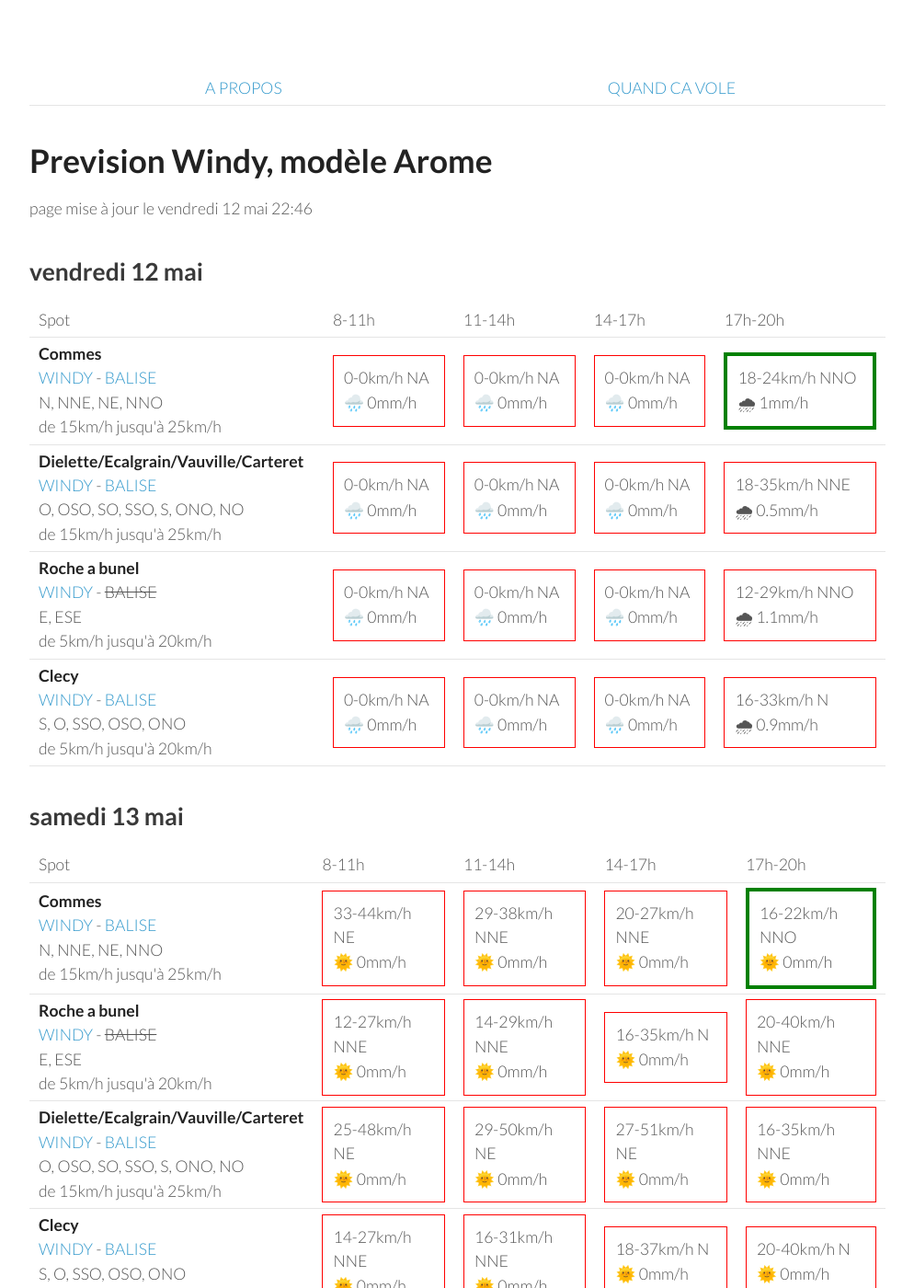
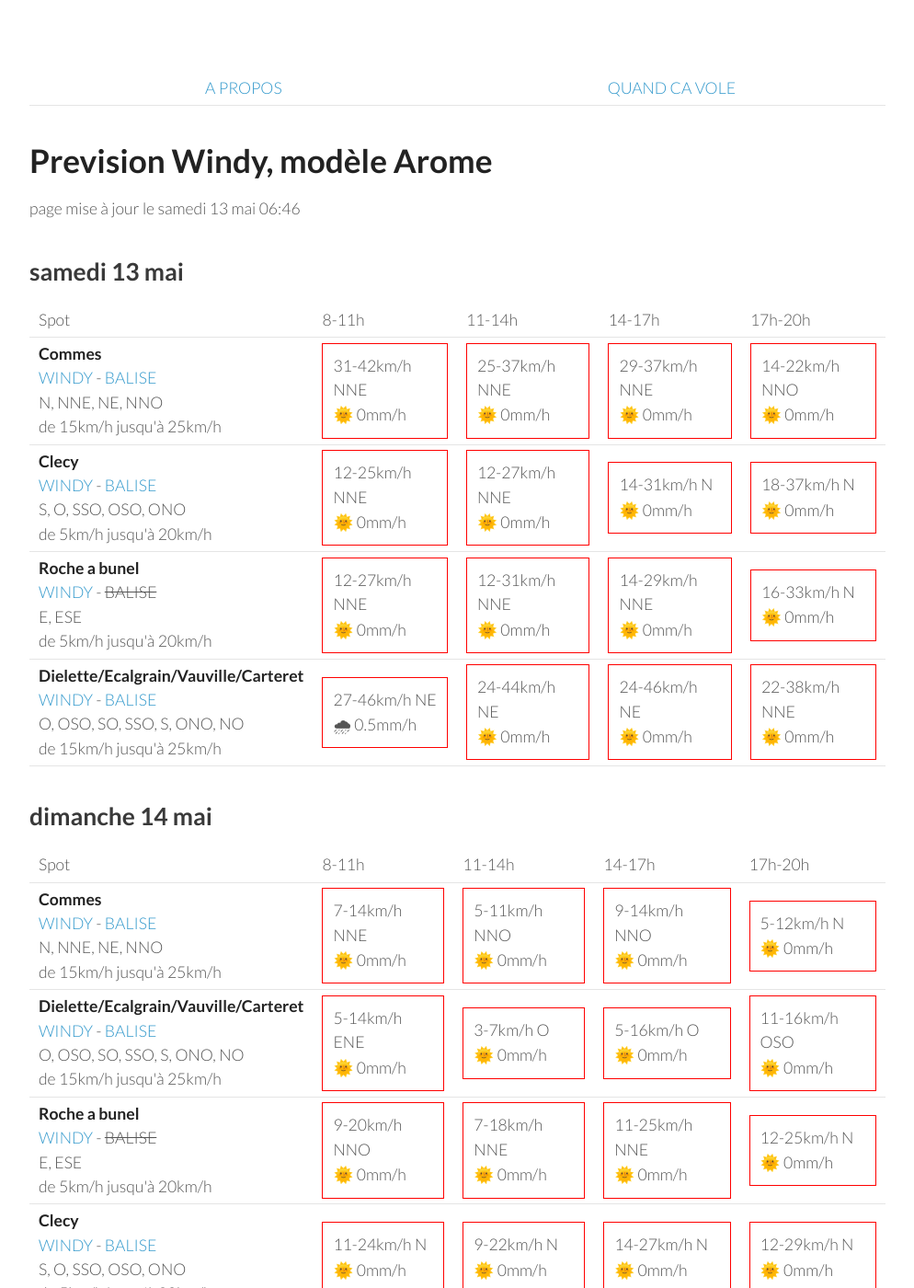
Before and after one commit to parapente-dans-le-nord/parapente-dans-le-nord.github.io, a Jekyll site: the page built from normandie.markdown, in a window 1280 px wide and 1400 px high. Shown: the whole window at 92% size, without its empty margins (26-1020 px from the left). Built offline with Jekyll 4.4.1, drawn with Linux system fonts in a browser that asks for light colours; some of the changed text lies outside the part shown.

Commit message:
update index.markdown

```diff
--- a/normandie.markdown
+++ b/normandie.markdown
@@ -7,60 +7,8 @@ title:  "Tous les spots"
 {: .links}
 
 # Prevision Windy, modèle Arome
-page mise à jour le vendredi 12 mai 22:46
+page mise à jour le samedi 13 mai 06:46
 
-## vendredi 12 mai
-
-{::nomarkdown}
-<table>
-  <tbody>
-    <tr>
-      <td>Spot</td>
-      <td>8-11h</td>
-      <td>11-14h</td>
-      <td>14-17h</td>
-      <td>17h-20h</td>
-    </tr>
-<tr>
-        <td><strong>Commes</strong><br><a href="https://windy.com/49.346/-0.726?48.936,-0.726,8">WINDY</a> - <span class=""><a href="http://www.balisemeteo.com/balise.php?idBalise=158">BALISE</a> </span><br> <span class="vent-favorable">N, NNE, NE, NNO</span><br><span class="force-vent">de 15km/h jusqu'à 25km/h</span> </td>
-
-            <td><div class="not-flyable"><p>0-0km/h NA</p><p>🌧️ 0mm/h</p></div></td>
-            <td><div class="not-flyable"><p>0-0km/h NA</p><p>🌧️ 0mm/h</p></div></td>
-            <td><div class="not-flyable"><p>0-0km/h NA</p><p>🌧️ 0mm/h</p></div></td>
-            <td><div class="flyable"><p>18-24km/h NNO</p><p>🌧 1mm/h</p></div></td>
-
-    </tr>
-<tr>
-        <td><strong>Dielette/Ecalgrain/Vauville/Carteret</strong><br><a href="https://windy.com/49.650/-1.856?49.243,-1.856,8">WINDY</a> - <span class=""><a href="http://www.balisemeteo.com/balise.php?idBalise=81">BALISE</a> </span><br> <span class="vent-favorable">O, OSO, SO, SSO, S, ONO, NO</span><br><span class="force-vent">de 15km/h jusqu'à 25km/h</span> </td>
-
-            <td><div class="not-flyable"><p>0-0km/h NA</p><p>🌧️ 0mm/h</p></div></td>
-            <td><div class="not-flyable"><p>0-0km/h NA</p><p>🌧️ 0mm/h</p></div></td>
-            <td><div class="not-flyable"><p>0-0km/h NA</p><p>🌧️ 0mm/h</p></div></td>
-            <td><div class="not-flyable"><p>18-35km/h NNE</p><p>🌧 0.5mm/h</p></div></td>
-
-    </tr>
-<tr>
-        <td><strong>Roche a bunel</strong><br><a href="https://windy.com/48.993/-0.499?48.580,-0.499,8">WINDY</a> - <span class="no-balise"> BALISE </span><br> <span class="vent-favorable">E, ESE</span><br><span class="force-vent">de 5km/h jusqu'à 20km/h</span> </td>
-
-            <td><div class="not-flyable"><p>0-0km/h NA</p><p>🌧️ 0mm/h</p></div></td>
-            <td><div class="not-flyable"><p>0-0km/h NA</p><p>🌧️ 0mm/h</p></div></td>
-            <td><div class="not-flyable"><p>0-0km/h NA</p><p>🌧️ 0mm/h</p></div></td>
-            <td><div class="not-flyable"><p>12-29km/h NNO</p><p>🌧 1.1mm/h</p></div></td>
-
-    </tr>
-<tr>
-        <td><strong>Clecy</strong><br><a href="https://windy.com/48.929/-0.470?48.516,-0.470,8">WINDY</a> - <span class=""><a href="http://www.balisemeteo.com/balise.php?idBalise=122">BALISE</a> </span><br> <span class="vent-favorable">S, O, SSO, OSO, ONO</span><br><span class="force-vent">de 5km/h jusqu'à 20km/h</span> </td>
-
-            <td><div class="not-flyable"><p>0-0km/h NA</p><p>🌧️ 0mm/h</p></div></td>
-            <td><div class="not-flyable"><p>0-0km/h NA</p><p>🌧️ 0mm/h</p></div></td>
-            <td><div class="not-flyable"><p>0-0km/h NA</p><p>🌧️ 0mm/h</p></div></td>
-            <td><div class="not-flyable"><p>16-33km/h N</p><p>🌧 0.9mm/h</p></div></td>
-
-    </tr>
-
-</tbody>
-</table>
-{:/}
 ## samedi 13 mai
 
 {::nomarkdown}
@@ -76,10 +24,20 @@ page mise à jour le vendredi 12 mai 22:46
 <tr>
         <td><strong>Commes</strong><br><a href="https://windy.com/49.346/-0.726?48.936,-0.726,8">WINDY</a> - <span class=""><a href="http://www.balisemeteo.com/balise.php?idBalise=158">BALISE</a> </span><br> <span class="vent-favorable">N, NNE, NE, NNO</span><br><span class="force-vent">de 15km/h jusqu'à 25km/h</span> </td>
 
-            <td><div class="not-flyable"><p>33-44km/h NE</p><p>🌞 0mm/h</p></div></td>
-            <td><div class="not-flyable"><p>29-38km/h NNE</p><p>🌞 0mm/h</p></div></td>
-            <td><div class="not-flyable"><p>20-27km/h NNE</p><p>🌞 0mm/h</p></div></td>
-            <td><div class="flyable"><p>16-22km/h NNO</p><p>🌞 0mm/h</p></div></td>
+            <td><div class="not-flyable"><p>31-42km/h NNE</p><p>🌞 0mm/h</p></div></td>
+            <td><div class="not-flyable"><p>25-37km/h NNE</p><p>🌞 0mm/h</p></div></td>
+            <td><div class="not-flyable"><p>29-37km/h NNE</p><p>🌞 0mm/h</p></div></td>
+            <td><div class="not-flyable"><p>14-22km/h NNO</p><p>🌞 0mm/h</p></div></td>
+
+
+    </tr>
+<tr>
+        <td><strong>Clecy</strong><br><a href="https://windy.com/48.929/-0.470?48.516,-0.470,8">WINDY</a> - <span class=""><a href="http://www.balisemeteo.com/balise.php?idBalise=122">BALISE</a> </span><br> <span class="vent-favorable">S, O, SSO, OSO, ONO</span><br><span class="force-vent">de 5km/h jusqu'à 20km/h</span> </td>
+
+            <td><div class="not-flyable"><p>12-25km/h NNE</p><p>🌞 0mm/h</p></div></td>
+            <td><div class="not-flyable"><p>12-27km/h NNE</p><p>🌞 0mm/h</p></div></td>
+            <td><div class="not-flyable"><p>14-31km/h N</p><p>🌞 0mm/h</p></div></td>
+            <td><div class="not-flyable"><p>18-37km/h N</p><p>🌞 0mm/h</p></div></td>
 
 
     </tr>
@@ -87,29 +45,19 @@ page mise à jour le vendredi 12 mai 22:46
         <td><strong>Roche a bunel</strong><br><a href="https://windy.com/48.993/-0.499?48.580,-0.499,8">WINDY</a> - <span class="no-balise"> BALISE </span><br> <span class="vent-favorable">E, ESE</span><br><span class="force-vent">de 5km/h jusqu'à 20km/h</span> </td>
 
             <td><div class="not-flyable"><p>12-27km/h NNE</p><p>🌞 0mm/h</p></div></td>
+            <td><div class="not-flyable"><p>12-31km/h NNE</p><p>🌞 0mm/h</p></div></td>
             <td><div class="not-flyable"><p>14-29km/h NNE</p><p>🌞 0mm/h</p></div></td>
-            <td><div class="not-flyable"><p>16-35km/h N</p><p>🌞 0mm/h</p></div></td>
-            <td><div class="not-flyable"><p>20-40km/h NNE</p><p>🌞 0mm/h</p></div></td>
+            <td><div class="not-flyable"><p>16-33km/h N</p><p>🌞 0mm/h</p></div></td>
 
 
     </tr>
 <tr>
         <td><strong>Dielette/Ecalgrain/Vauville/Carteret</strong><br><a href="https://windy.com/49.650/-1.856?49.243,-1.856,8">WINDY</a> - <span class=""><a href="http://www.balisemeteo.com/balise.php?idBalise=81">BALISE</a> </span><br> <span class="vent-favorable">O, OSO, SO, SSO, S, ONO, NO</span><br><span class="force-vent">de 15km/h jusqu'à 25km/h</span> </td>
 
-            <td><div class="not-flyable"><p>25-48km/h NE</p><p>🌞 0mm/h</p></div></td>
-            <td><div class="not-flyable"><p>29-50km/h NE</p><p>🌞 0mm/h</p></div></td>
-            <td><div class="not-flyable"><p>27-51km/h NE</p><p>🌞 0mm/h</p></div></td>
-            <td><div class="not-flyable"><p>16-35km/h NNE</p><p>🌞 0mm/h</p></div></td>
-
-
-    </tr>
-<tr>
-        <td><strong>Clecy</strong><br><a href="https://windy.com/48.929/-0.470?48.516,-0.470,8">WINDY</a> - <span class=""><a href="http://www.balisemeteo.com/balise.php?idBalise=122">BALISE</a> </span><br> <span class="vent-favorable">S, O, SSO, OSO, ONO</span><br><span class="force-vent">de 5km/h jusqu'à 20km/h</span> </td>
-
-            <td><div class="not-flyable"><p>14-27km/h NNE</p><p>🌞 0mm/h</p></div></td>
-            <td><div class="not-flyable"><p>16-31km/h NNE</p><p>🌞 0mm/h</p></div></td>
-            <td><div class="not-flyable"><p>18-37km/h N</p><p>🌞 0mm/h</p></div></td>
-            <td><div class="not-flyable"><p>20-40km/h N</p><p>🌞 0mm/h</p></div></td>
+            <td><div class="not-flyable"><p>27-46km/h NE</p><p>🌧 0.5mm/h</p></div></td>
+            <td><div class="not-flyable"><p>24-44km/h NE</p><p>🌞 0mm/h</p></div></td>
+            <td><div class="not-flyable"><p>24-46km/h NE</p><p>🌞 0mm/h</p></div></td>
+            <td><div class="not-flyable"><p>22-38km/h NNE</p><p>🌞 0mm/h</p></div></td>
 
 
     </tr>
@@ -132,39 +80,39 @@ page mise à jour le vendredi 12 mai 22:46
 <tr>
         <td><strong>Commes</strong><br><a href="https://windy.com/49.346/-0.726?48.936,-0.726,8">WINDY</a> - <span class=""><a href="http://www.balisemeteo.com/balise.php?idBalise=158">BALISE</a> </span><br> <span class="vent-favorable">N, NNE, NE, NNO</span><br><span class="force-vent">de 15km/h jusqu'à 25km/h</span> </td>
 
-            <td><div class="not-flyable"><p>11-14km/h NNE</p><p>🌞 0mm/h</p></div></td>
-            <td><div class="not-flyable"><p>11-18km/h NNO</p><p>🌞 0mm/h</p></div></td>
-            <td><div class="not-flyable"><p>7-18km/h N</p><p>🌞 0mm/h</p></div></td>
-            <td><div class="not-flyable"><p>3-18km/h N</p><p>🌞 0mm/h</p></div></td>
+            <td><div class="not-flyable"><p>7-14km/h NNE</p><p>🌞 0mm/h</p></div></td>
+            <td><div class="not-flyable"><p>5-11km/h NNO</p><p>🌞 0mm/h</p></div></td>
+            <td><div class="not-flyable"><p>9-14km/h NNO</p><p>🌞 0mm/h</p></div></td>
+            <td><div class="not-flyable"><p>5-12km/h N</p><p>🌞 0mm/h</p></div></td>
 
 
     </tr>
 <tr>
         <td><strong>Dielette/Ecalgrain/Vauville/Carteret</strong><br><a href="https://windy.com/49.650/-1.856?49.243,-1.856,8">WINDY</a> - <span class=""><a href="http://www.balisemeteo.com/balise.php?idBalise=81">BALISE</a> </span><br> <span class="vent-favorable">O, OSO, SO, SSO, S, ONO, NO</span><br><span class="force-vent">de 15km/h jusqu'à 25km/h</span> </td>
 
-            <td><div class="not-flyable"><p>1-5km/h ENE</p><p>🌞 0mm/h</p></div></td>
-            <td><div class="not-flyable"><p>7-12km/h NNO</p><p>🌞 0mm/h</p></div></td>
-            <td><div class="not-flyable"><p>9-14km/h NNO</p><p>🌞 0mm/h</p></div></td>
-            <td><div class="not-flyable"><p>14-22km/h ONO</p><p>🌞 0mm/h</p></div></td>
+            <td><div class="not-flyable"><p>5-14km/h ENE</p><p>🌞 0mm/h</p></div></td>
+            <td><div class="not-flyable"><p>3-7km/h O</p><p>🌞 0mm/h</p></div></td>
+            <td><div class="not-flyable"><p>5-16km/h O</p><p>🌞 0mm/h</p></div></td>
+            <td><div class="not-flyable"><p>11-16km/h OSO</p><p>🌞 0mm/h</p></div></td>
+
+
+    </tr>
+<tr>
+        <td><strong>Roche a bunel</strong><br><a href="https://windy.com/48.993/-0.499?48.580,-0.499,8">WINDY</a> - <span class="no-balise"> BALISE </span><br> <span class="vent-favorable">E, ESE</span><br><span class="force-vent">de 5km/h jusqu'à 20km/h</span> </td>
+
+            <td><div class="not-flyable"><p>9-20km/h NNO</p><p>🌞 0mm/h</p></div></td>
+            <td><div class="not-flyable"><p>7-18km/h NNE</p><p>🌞 0mm/h</p></div></td>
+            <td><div class="not-flyable"><p>11-25km/h NNE</p><p>🌞 0mm/h</p></div></td>
+            <td><div class="not-flyable"><p>12-25km/h N</p><p>🌞 0mm/h</p></div></td>
 
 
     </tr>
 <tr>
         <td><strong>Clecy</strong><br><a href="https://windy.com/48.929/-0.470?48.516,-0.470,8">WINDY</a> - <span class=""><a href="http://www.balisemeteo.com/balise.php?idBalise=122">BALISE</a> </span><br> <span class="vent-favorable">S, O, SSO, OSO, ONO</span><br><span class="force-vent">de 5km/h jusqu'à 20km/h</span> </td>
 
-            <td><div class="not-flyable"><p>9-18km/h N</p><p>🌞 0mm/h</p></div></td>
-            <td><div class="not-flyable"><p>11-27km/h N</p><p>🌞 0mm/h</p></div></td>
-            <td><div class="not-flyable"><p>11-27km/h N</p><p>🌞 0mm/h</p></div></td>
-            <td><div class="not-flyable"><p>12-29km/h N</p><p>🌞 0mm/h</p></div></td>
-
-
-    </tr>
-<tr>
-        <td><strong>Roche a bunel</strong><br><a href="https://windy.com/48.993/-0.499?48.580,-0.499,8">WINDY</a> - <span class="no-balise"> BALISE </span><br> <span class="vent-favorable">E, ESE</span><br><span class="force-vent">de 5km/h jusqu'à 20km/h</span> </td>
-
-            <td><div class="not-flyable"><p>7-14km/h NNO</p><p>🌞 0mm/h</p></div></td>
-            <td><div class="not-flyable"><p>11-27km/h N</p><p>🌞 0mm/h</p></div></td>
-            <td><div class="not-flyable"><p>12-29km/h N</p><p>🌞 0mm/h</p></div></td>
+            <td><div class="not-flyable"><p>11-24km/h N</p><p>🌞 0mm/h</p></div></td>
+            <td><div class="not-flyable"><p>9-22km/h N</p><p>🌞 0mm/h</p></div></td>
+            <td><div class="not-flyable"><p>14-27km/h N</p><p>🌞 0mm/h</p></div></td>
             <td><div class="not-flyable"><p>12-29km/h N</p><p>🌞 0mm/h</p></div></td>
 
 
@@ -186,42 +134,42 @@ page mise à jour le vendredi 12 mai 22:46
       <td>17h-20h</td>
     </tr>
 <tr>
-        <td><strong>Commes</strong><br><a href="https://windy.com/49.346/-0.726?48.936,-0.726,8">WINDY</a> - <span class=""><a href="http://www.balisemeteo.com/balise.php?idBalise=158">BALISE</a> </span><br> <span class="vent-favorable">N, NNE, NE, NNO</span><br><span class="force-vent">de 15km/h jusqu'à 25km/h</span> </td>
+        <td><strong>Dielette/Ecalgrain/Vauville/Carteret</strong><br><a href="https://windy.com/49.650/-1.856?49.243,-1.856,8">WINDY</a> - <span class=""><a href="http://www.balisemeteo.com/balise.php?idBalise=81">BALISE</a> </span><br> <span class="vent-favorable">O, OSO, SO, SSO, S, ONO, NO</span><br><span class="force-vent">de 15km/h jusqu'à 25km/h</span> </td>
 
-            <td><div class="not-flyable"><p>25-38km/h ONO</p><p>🌧 0.5mm/h</p></div></td>
-            <td><div class="not-flyable"><p>35-59km/h NNO</p><p>🌧 1.2mm/h</p></div></td>
-            <td><div class="not-flyable"><p>33-57km/h NNO</p><p>🌞 0mm/h</p></div></td>
-            <td><div class="not-flyable"><p>31-53km/h NO</p><p>🌞 0mm/h</p></div></td>
+            <td><div class="flyable"><p>16-22km/h NO</p><p>🌞 0mm/h</p></div></td>
+            <td><div class="not-flyable"><p>31-51km/h N</p><p>🌧 1.1mm/h</p></div></td>
+            <td><div class="not-flyable"><p>29-48km/h N</p><p>🌞 0mm/h</p></div></td>
+            <td><div class="not-flyable"><p>27-42km/h NNO</p><p>🌞 0mm/h</p></div></td>
 
 
     </tr>
 <tr>
-        <td><strong>Dielette/Ecalgrain/Vauville/Carteret</strong><br><a href="https://windy.com/49.650/-1.856?49.243,-1.856,8">WINDY</a> - <span class=""><a href="http://www.balisemeteo.com/balise.php?idBalise=81">BALISE</a> </span><br> <span class="vent-favorable">O, OSO, SO, SSO, S, ONO, NO</span><br><span class="force-vent">de 15km/h jusqu'à 25km/h</span> </td>
+        <td><strong>Commes</strong><br><a href="https://windy.com/49.346/-0.726?48.936,-0.726,8">WINDY</a> - <span class=""><a href="http://www.balisemeteo.com/balise.php?idBalise=158">BALISE</a> </span><br> <span class="vent-favorable">N, NNE, NE, NNO</span><br><span class="force-vent">de 15km/h jusqu'à 25km/h</span> </td>
 
-            <td><div class="not-flyable"><p>11-18km/h ONO</p><p>🌧 0.2mm/h</p></div></td>
-            <td><div class="not-flyable"><p>29-46km/h N</p><p>🌧 0.5mm/h</p></div></td>
-            <td><div class="not-flyable"><p>29-46km/h N</p><p>🌞 0mm/h</p></div></td>
-            <td><div class="not-flyable"><p>29-44km/h NNO</p><p>🌞 0mm/h</p></div></td>
+            <td><div class="not-flyable"><p>14-24km/h ONO</p><p>🌧 0.2mm/h</p></div></td>
+            <td><div class="not-flyable"><p>20-33km/h NNO</p><p>🌧 0.3mm/h</p></div></td>
+            <td><div class="not-flyable"><p>29-48km/h NNO</p><p>🌧 1.6mm/h</p></div></td>
+            <td><div class="not-flyable"><p>22-46km/h NNO</p><p>🌞 0mm/h</p></div></td>
 
 
     </tr>
 <tr>
         <td><strong>Clecy</strong><br><a href="https://windy.com/48.929/-0.470?48.516,-0.470,8">WINDY</a> - <span class=""><a href="http://www.balisemeteo.com/balise.php?idBalise=122">BALISE</a> </span><br> <span class="vent-favorable">S, O, SSO, OSO, ONO</span><br><span class="force-vent">de 5km/h jusqu'à 20km/h</span> </td>
 
-            <td><div class="not-flyable"><p>7-22km/h ONO</p><p>🌞 0mm/h</p></div></td>
-            <td><div class="not-flyable"><p>16-33km/h NNO</p><p>🌧 0.4mm/h</p></div></td>
-            <td><div class="not-flyable"><p>18-38km/h NNO</p><p>🌧 0.8mm/h</p></div></td>
-            <td><div class="not-flyable"><p>22-48km/h NNO</p><p>🌧 0.2mm/h</p></div></td>
+            <td><div class="not-flyable"><p>11-24km/h ONO</p><p>🌞 0mm/h</p></div></td>
+            <td><div class="not-flyable"><p>11-24km/h NO</p><p>🌧 0.3mm/h</p></div></td>
+            <td><div class="not-flyable"><p>20-42km/h NNO</p><p>🌧 1.2mm/h</p></div></td>
+            <td><div class="not-flyable"><p>20-44km/h NNO</p><p>🌧 0.4mm/h</p></div></td>
 
 
     </tr>
 <tr>
         <td><strong>Roche a bunel</strong><br><a href="https://windy.com/48.993/-0.499?48.580,-0.499,8">WINDY</a> - <span class="no-balise"> BALISE </span><br> <span class="vent-favorable">E, ESE</span><br><span class="force-vent">de 5km/h jusqu'à 20km/h</span> </td>
 
-            <td><div class="not-flyable"><p>9-24km/h ONO</p><p>🌧 0.2mm/h</p></div></td>
-            <td><div class="not-flyable"><p>16-33km/h NNO</p><p>🌧 0.4mm/h</p></div></td>
-            <td><div class="not-flyable"><p>20-40km/h NNO</p><p>🌧 0.9mm/h</p></div></td>
-            <td><div class="not-flyable"><p>22-50km/h NNO</p><p>🌧 0.2mm/h</p></div></td>
+            <td><div class="not-flyable"><p>11-24km/h ONO</p><p>🌞 0mm/h</p></div></td>
+            <td><div class="not-flyable"><p>12-27km/h NNO</p><p>🌧 0.3mm/h</p></div></td>
+            <td><div class="not-flyable"><p>20-42km/h NNO</p><p>🌧 1.8mm/h</p></div></td>
+            <td><div class="not-flyable"><p>22-44km/h NNO</p><p>🌧 0.4mm/h</p></div></td>
 
 
     </tr>
@@ -244,18 +192,18 @@ page mise à jour le vendredi 12 mai 22:46
 <tr>
         <td><strong>Commes</strong><br><a href="https://windy.com/49.346/-0.726?48.936,-0.726,8">WINDY</a> - <span class=""><a href="http://www.balisemeteo.com/balise.php?idBalise=158">BALISE</a> </span><br> <span class="vent-favorable">N, NNE, NE, NNO</span><br><span class="force-vent">de 15km/h jusqu'à 25km/h</span> </td>
 
-            <td><div class="not-flyable"><p>29-44km/h N</p><p>🌞 0mm/h</p></div></td>
-            <td><div class="not-flyable"><p>31-50km/h N</p><p>🌧 0.2mm/h</p></div></td>
-            <td><div class="not-flyable"><p>33-55km/h N</p><p>🌧 0.4mm/h</p></div></td>
-            <td><div class="not-flyable"><p>33-55km/h N</p><p>🌧 0.9mm/h</p></div></td>
+            <td><div class="not-flyable"><p>18-29km/h N</p><p>🌞 0mm/h</p></div></td>
+            <td><div class="not-flyable"><p>18-33km/h NNO</p><p>🌞 0mm/h</p></div></td>
+            <td><div class="not-flyable"><p>22-38km/h NNO</p><p>🌧 0.2mm/h</p></div></td>
+            <td><div class="not-flyable"><p>24-40km/h NNO</p><p>🌧 0.2mm/h</p></div></td>
 
 
     </tr>
 <tr>
         <td><strong>Dielette/Ecalgrain/Vauville/Carteret</strong><br><a href="https://windy.com/49.650/-1.856?49.243,-1.856,8">WINDY</a> - <span class=""><a href="http://www.balisemeteo.com/balise.php?idBalise=81">BALISE</a> </span><br> <span class="vent-favorable">O, OSO, SO, SSO, S, ONO, NO</span><br><span class="force-vent">de 15km/h jusqu'à 25km/h</span> </td>
 
-            <td><div class="not-flyable"><p>22-33km/h N</p><p>🌞 0mm/h</p></div></td>
-            <td><div class="not-flyable"><p>22-35km/h N</p><p>🌞 0mm/h</p></div></td>
+            <td><div class="not-flyable"><p>18-27km/h N</p><p>🌞 0mm/h</p></div></td>
+            <td><div class="not-flyable"><p>20-31km/h N</p><p>🌞 0mm/h</p></div></td>
             <td><div class="not-flyable"><p>20-33km/h NNO</p><p>🌞 0mm/h</p></div></td>
             <td><div class="not-flyable"><p>20-31km/h NNO</p><p>🌧 0.3mm/h</p></div></td>
 
@@ -264,8 +212,8 @@ page mise à jour le vendredi 12 mai 22:46
 <tr>
         <td><strong>Clecy</strong><br><a href="https://windy.com/48.929/-0.470?48.516,-0.470,8">WINDY</a> - <span class=""><a href="http://www.balisemeteo.com/balise.php?idBalise=122">BALISE</a> </span><br> <span class="vent-favorable">S, O, SSO, OSO, ONO</span><br><span class="force-vent">de 5km/h jusqu'à 20km/h</span> </td>
 
-            <td><div class="not-flyable"><p>14-29km/h NNO</p><p>🌞 0mm/h</p></div></td>
-            <td><div class="not-flyable"><p>20-44km/h N</p><p>🌞 0mm/h</p></div></td>
+            <td><div class="not-flyable"><p>14-27km/h NNO</p><p>🌞 0mm/h</p></div></td>
+            <td><div class="not-flyable"><p>16-37km/h N</p><p>🌞 0mm/h</p></div></td>
             <td><div class="not-flyable"><p>22-46km/h N</p><p>🌞 0mm/h</p></div></td>
             <td><div class="not-flyable"><p>20-46km/h N</p><p>🌧 0.2mm/h</p></div></td>
 
@@ -275,7 +223,7 @@ page mise à jour le vendredi 12 mai 22:46
         <td><strong>Roche a bunel</strong><br><a href="https://windy.com/48.993/-0.499?48.580,-0.499,8">WINDY</a> - <span class="no-balise"> BALISE </span><br> <span class="vent-favorable">E, ESE</span><br><span class="force-vent">de 5km/h jusqu'à 20km/h</span> </td>
 
             <td><div class="not-flyable"><p>14-27km/h NNO</p><p>🌞 0mm/h</p></div></td>
-            <td><div class="not-flyable"><p>22-44km/h N</p><p>🌞 0mm/h</p></div></td>
+            <td><div class="not-flyable"><p>18-37km/h N</p><p>🌞 0mm/h</p></div></td>
             <td><div class="not-flyable"><p>22-46km/h N</p><p>🌧 0.2mm/h</p></div></td>
             <td><div class="not-flyable"><p>22-46km/h N</p><p>🌧 0.3mm/h</p></div></td>
 
@@ -300,10 +248,10 @@ page mise à jour le vendredi 12 mai 22:46
 <tr>
         <td><strong>Commes</strong><br><a href="https://windy.com/49.346/-0.726?48.936,-0.726,8">WINDY</a> - <span class=""><a href="http://www.balisemeteo.com/balise.php?idBalise=158">BALISE</a> </span><br> <span class="vent-favorable">N, NNE, NE, NNO</span><br><span class="force-vent">de 15km/h jusqu'à 25km/h</span> </td>
 
-            <td><div class="not-flyable"><p>37-57km/h NNE</p><p>🌞 0mm/h</p></div></td>
-            <td><div class="not-flyable"><p>37-62km/h NE</p><p>🌞 0mm/h</p></div></td>
-            <td><div class="not-flyable"><p>40-66km/h NE</p><p>🌞 0mm/h</p></div></td>
-            <td><div class="not-flyable"><p>40-68km/h NE</p><p>🌞 0mm/h</p></div></td>
+            <td><div class="not-flyable"><p>27-44km/h NNE</p><p>🌞 0mm/h</p></div></td>
+            <td><div class="not-flyable"><p>31-50km/h NE</p><p>🌞 0mm/h</p></div></td>
+            <td><div class="not-flyable"><p>33-55km/h NE</p><p>🌞 0mm/h</p></div></td>
+            <td><div class="not-flyable"><p>31-55km/h NE</p><p>🌞 0mm/h</p></div></td>
 
 
     </tr>
```
